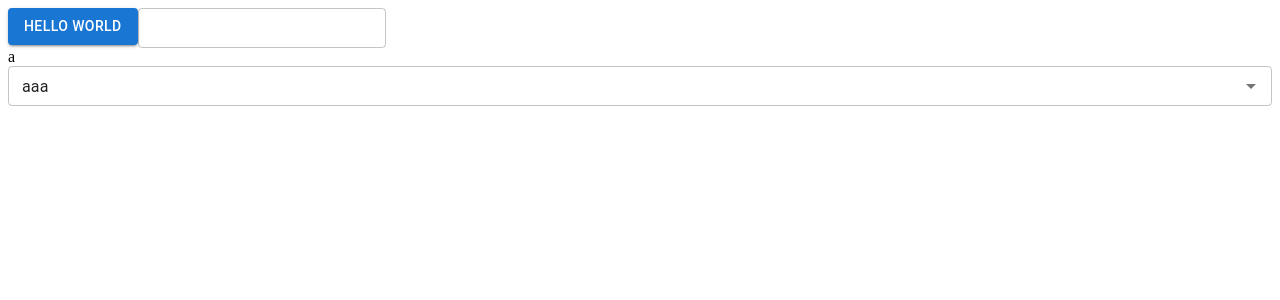
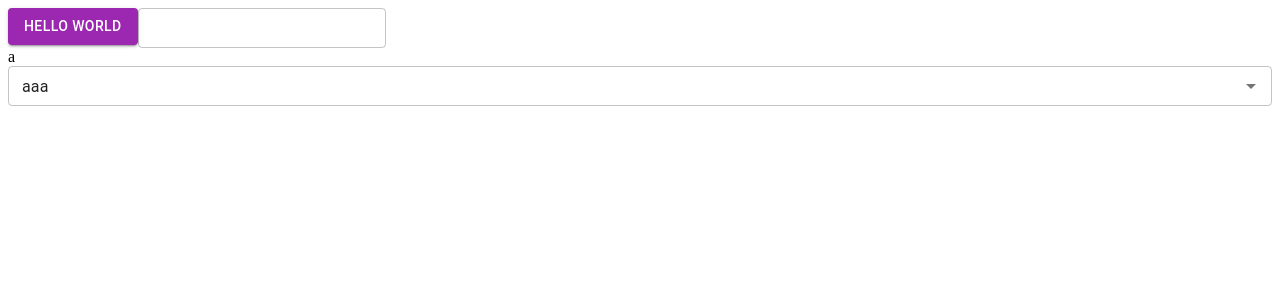
Before and after one commit to zack-msyc86/react-real-template, a React app: page / in a window 1280 px wide. Shown: the top 300 px of the page. Built offline with nearby package versions, Linux system fonts and the light colour scheme; the HTML template or start-up script is replaced by a standard one.

Commit message:
themeの導入

```diff
--- a/src/App.tsx
+++ b/src/App.tsx
@@ -1,10 +1,11 @@
-import { useState } from 'react';
+import { ThemeProvider } from '@mui/material';
+import theme from './theme';
+import { StrictMode, useState } from 'react';
 import Autocomplete from './components/molecules/Autocomplete';
 import Button from './components/atoms/Button';
 import TextField from './components/atoms/TextField';
 
 const App = () => {
-
   const [acValue, setAcValue] = useState('a')
   const acOptions = [
     {value: 'a', label: 'aaa'},
@@ -13,14 +14,16 @@ const App = () => {
     {value: 'd', label: 'ddd'},
   ]
   return (
-    <div>
+    <StrictMode>
+      <ThemeProvider theme={theme}>
         <Button>
           Hello World
         </Button>
         <TextField />
         <div>{acValue}</div>
         <Autocomplete<string> options={acOptions} onChange={val => setAcValue(val) } value={acValue}/>
-    </div>
+      </ThemeProvider>
+    </StrictMode>
   )
 }
 
--- /dev/null
+++ b/src/theme.ts
@@ -0,0 +1,14 @@
+import { createTheme } from "@mui/material";
+import { green, orange, purple } from "@mui/material/colors";
+const theme = createTheme({
+  palette: {
+    primary: {
+      main: purple[500],
+    },
+    secondary: {
+      main: green[500],
+    },
+  },
+})
+
+export default theme
```
Lines whose indentation alone changed are shown as unchanged.
